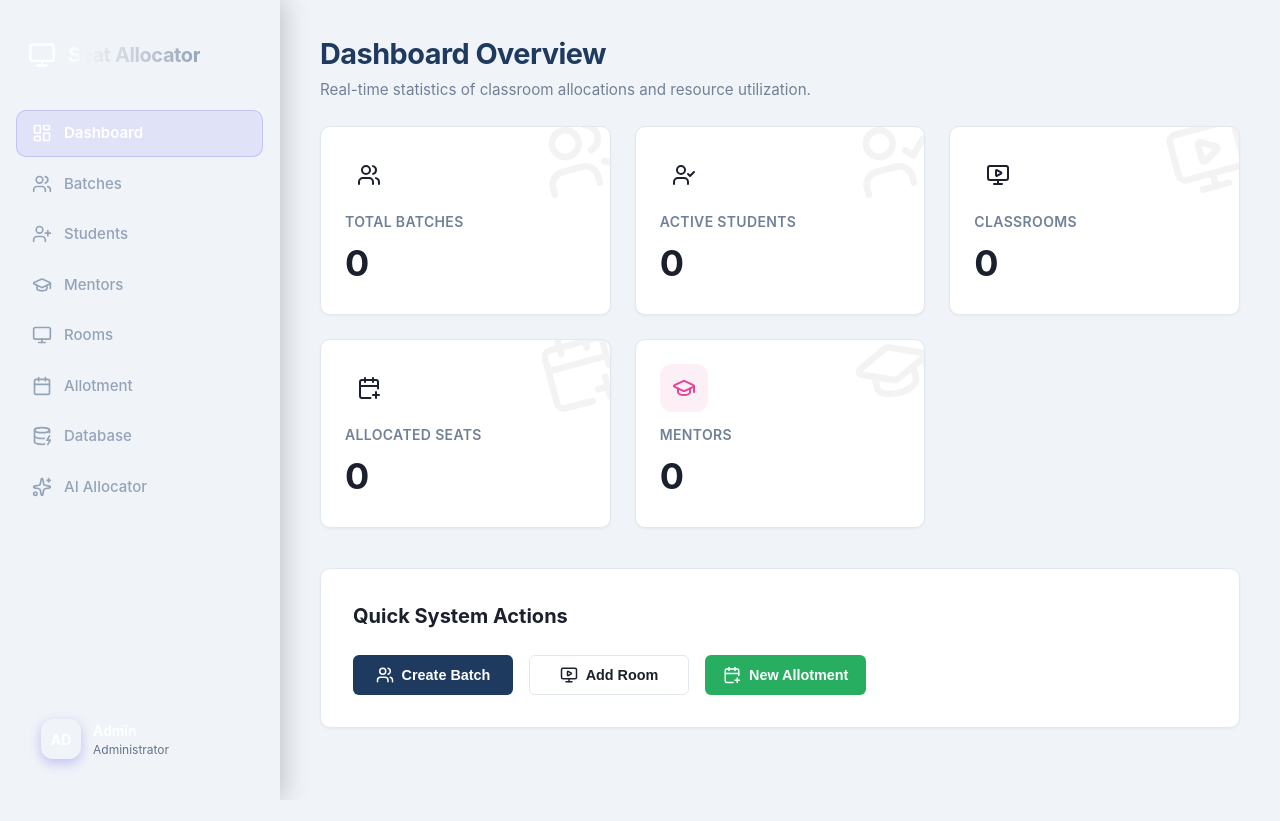
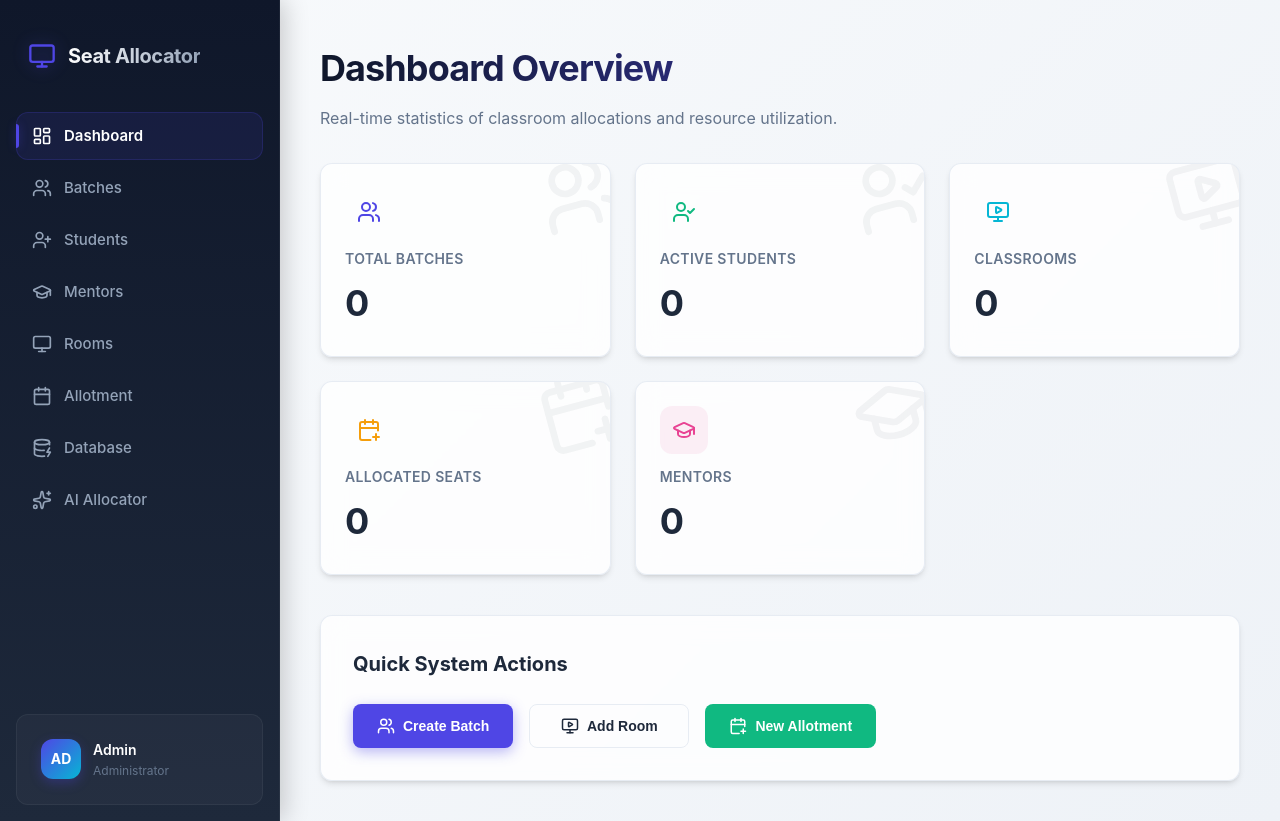
Before and after one commit to Shashwath-K/seat_allocator_dbms, a React (Vite) app in the folder frontend/: page / in a window 1280 px wide. Before the commit the page ends 800 px from the top, so only its background shows below. Built offline with nearby package versions, Linux system fonts and the light colour scheme.

Commit message:
CI-04: Side bar and main pages layout updated with modular views

```diff
--- a/frontend/src/index.css
+++ b/frontend/src/index.css
@@ -1,27 +1,44 @@
 :root {
-  /* Premium Color Palette */
-  --bg-color: #f0f4f8;
-  --surface-color: #ffffff;
-  --primary-color: #1e3a5f;
-  --primary-hover: #16304f;
-  --accent-color: #5ea8e0;
-  --success-color: #27ae60;
-  --danger-color: #e74c3c;
-  --text-main: #1a202c;
-  --text-muted: #718096;
-  --border-color: #e2e8f0;
+  /* Premium Design System - 'The Deuce' Indigo Palette */
+  --bg-color: #f8fafc;
+  --bg-gradient: linear-gradient(135deg, #f8fafc 0%, #eef2f7 100%);
 
-  /* Shadows & Borders */
-  --shadow-sm: 0 1px 3px rgba(0,0,0,0.05);
-  --shadow-md: 0 4px 6px -1px rgba(0,0,0,0.1), 0 2px 4px -1px rgba(0,0,0,0.06);
-  --shadow-lg: 0 10px 15px -3px rgba(0,0,0,0.1), 0 4px 6px -2px rgba(0,0,0,0.05);
-  --radius-sm: 6px;
-  --radius-md: 10px;
-  --radius-lg: 16px;
+  --primary: #4f46e5;
+  --primary-glow: rgba(79, 70, 229, 0.4);
+  --primary-hover: #4338ca;
 
-  /* Typography */
-  --font-family: 'Inter', system-ui, -apple-system, sans-serif;
+  --secondary: #0f172a;
+  --accent: #06b6d4;
+  --accent-glow: rgba(6, 182, 212, 0.3);
+
+  --surface: #ffffff;
+  --surface-glass: rgba(255, 255, 255, 0.8);
+  --surface-border: rgba(226, 232, 240, 0.8);
+
+  --success: #10b981;
+  --warning: #f59e0b;
+  --danger: #ef4444;
+
+  --text-main: #1e293b;
+  --text-muted: #64748b;
+  --text-on-primary: #ffffff;
+
+  /* Modern Tokens */
+  --radius-sm: 8px;
+  --radius-md: 12px;
+  --radius-lg: 20px;
+  --radius-full: 9999px;
+
+  --shadow-sm: 0 1px 2px 0 rgb(0 0 0 / 0.05);
+  --shadow-md: 0 4px 6px -1px rgb(0 0 0 / 0.1), 0 2px 4px -2px rgb(0 0 0 / 0.1);
+  --shadow-lg: 0 10px 15px -3px rgb(0 0 0 / 0.1), 0 4px 6px -4px rgb(0 0 0 / 0.1);
+  --shadow-xl: 0 20px 25px -5px rgb(0 0 0 / 0.1), 0 8px 10px -6px rgb(0 0 0 / 0.1);
+
+  --glass-blur: blur(12px);
+  --transition: all 0.3s cubic-bezier(0.4, 0, 0.2, 1);
 }
+
+@import url('https://fonts.googleapis.com/css2?family=Outfit:wght@300;400;500;600;700&display=swap');
 
 * {
   box-sizing: border-box;
@@ -30,54 +47,91 @@
 }
 
 body {
-  font-family: var(--font-family);
-  background-color: var(--bg-color);
+  font-family: 'Outfit', -apple-system, BlinkMacSystemFont, "Segoe UI", Roboto, sans-serif;
+  background: var(--bg-gradient);
   color: var(--text-main);
-  line-height: 1.5;
+  line-height: 1.6;
   -webkit-font-smoothing: antialiased;
+  min-height: 100vh;
 }
 
-/* App Shell */
+/* Scrollbar Modernization */
+::-webkit-scrollbar {
+  width: 8px;
+  height: 8px;
+}
+::-webkit-scrollbar-track {
+  background: transparent;
+}
+::-webkit-scrollbar-thumb {
+  background: #cbd5e1;
+  border-radius: 4px;
+}
+::-webkit-scrollbar-thumb:hover {
+  background: #94a3b8;
+}
+
+/* Layout Shell */
 .app-container {
   display: flex;
   min-height: 100vh;
+  background: transparent;
 }
 
 .main-content {
   flex: 1;
-  padding: 32px 40px;
+  padding: 40px;
   overflow-y: auto;
+  position: relative;
 }
 
-/* Base Components */
+/* Animations */
+.fade-in {
+  animation: fadeIn 0.5s ease-out;
+}
+
+@keyframes fadeIn {
+  from { opacity: 0; transform: translateY(10px); }
+  to { opacity: 1; transform: translateY(0); }
+}
+
+/* Global Components */
 .card {
-  background: var(--surface-color);
+  background: var(--surface-glass);
+  backdrop-filter: var(--glass-blur);
+  -webkit-backdrop-filter: var(--glass-blur);
+  border: 1px solid var(--surface-border);
   border-radius: var(--radius-md);
-  box-shadow: var(--shadow-sm);
   padding: 24px;
-  border: 1px solid var(--border-color);
-  transition: box-shadow 0.2s ease;
+  box-shadow: var(--shadow-md);
+  transition: var(--transition);
 }
 
 .card:hover {
-  box-shadow: var(--shadow-md);
+  transform: translateY(-2px);
+  box-shadow: var(--shadow-lg);
+  border-color: var(--primary-glow);
 }
 
 .page-header {
-  margin-bottom: 24px;
+  margin-bottom: 32px;
 }
 
 .page-title {
-  font-size: 1.8rem;
+  font-size: 2.25rem;
   font-weight: 700;
-  color: var(--primary-color);
-  letter-spacing: -0.5px;
+  color: var(--secondary);
+  letter-spacing: -0.025em;
+  background: linear-gradient(to right, var(--secondary), var(--primary));
+  -webkit-background-clip: text;
+  background-clip: text;
+  -webkit-text-fill-color: transparent;
 }
 
 .page-subtitle {
-  font-size: 0.95rem;
+  font-size: 1rem;
   color: var(--text-muted);
-  margin-top: 4px;
+  margin-top: 8px;
 }
 
 /* Buttons */
@@ -86,88 +140,57 @@ body {
   align-items: center;
   justify-content: center;
   gap: 8px;
-  padding: 10px 18px;
-  font-size: 0.9rem;
+  padding: 12px 24px;
+  font-size: 0.875rem;
   font-weight: 600;
   border-radius: var(--radius-sm);
   border: none;
   cursor: pointer;
-  transition: all 0.2s ease;
+  transition: var(--transition);
+  position: relative;
+  overflow: hidden;
 }
 
 .btn:active {
-  transform: scale(0.97);
+  transform: scale(0.96);
 }
 
 .btn-primary {
-  background: var(--primary-color);
-  color: #fff;
+  background: var(--primary);
+  color: var(--text-on-primary);
+  box-shadow: 0 4px 14px 0 var(--primary-glow);
 }
+
 .btn-primary:hover {
   background: var(--primary-hover);
+  box-shadow: 0 6px 20px rgba(79, 70, 229, 0.23);
 }
 
 .btn-success {
-  background: var(--success-color);
-  color: #fff;
-}
-.btn-success:hover {
-  background: #219653;
+  background: var(--success);
+  color: white;
 }
 
 .btn-outline {
   background: transparent;
-  border: 1px solid var(--border-color);
+  border: 1.5px solid var(--surface-border);
   color: var(--text-main);
 }
+
 .btn-outline:hover {
-  background: #f7fafc;
-  border-color: #cbd5e0;
-}
-
-/* Tables */
-table {
-  width: 100%;
-  border-collapse: separate;
-  border-spacing: 0;
-  margin-top: 16px;
-}
-
-th {
-  background: #f8fafc;
-  color: var(--text-muted);
-  font-weight: 600;
-  font-size: 0.85rem;
-  text-transform: uppercase;
-  letter-spacing: 0.5px;
-  padding: 14px 16px;
-  text-align: left;
-  border-bottom: 1px solid var(--border-color);
-}
-
-td {
-  padding: 16px;
-  border-bottom: 1px solid var(--border-color);
-  font-size: 0.95rem;
-  vertical-align: middle;
-}
-
-tr:last-child td {
-  border-bottom: none;
-}
-
-tr:hover td {
-  background-color: #f7fafc;
+  background: white;
+  border-color: var(--primary);
+  color: var(--primary);
 }
 
 /* Forms */
 .form-group {
-  margin-bottom: 20px;
+  margin-bottom: 24px;
 }
 
 .form-label {
   display: block;
-  font-size: 0.85rem;
+  font-size: 0.875rem;
   font-weight: 600;
   color: var(--text-main);
   margin-bottom: 8px;
@@ -175,65 +198,104 @@ tr:hover td {
 
 .form-control {
   width: 100%;
-  padding: 12px 14px;
-  border: 1px solid var(--border-color);
+  padding: 12px 16px;
+  background: white;
+  border: 1.5px solid var(--surface-border);
   border-radius: var(--radius-sm);
   font-size: 0.95rem;
-  font-family: var(--font-family);
-  transition: border-color 0.2s ease, box-shadow 0.2s ease;
+  font-family: inherit;
+  transition: var(--transition);
 }
 
 .form-control:focus {
   outline: none;
-  border-color: var(--accent-color);
-  box-shadow: 0 0 0 3px rgba(94, 168, 224, 0.15);
+  border-color: var(--primary);
+  box-shadow: 0 0 0 4px var(--primary-glow);
 }
 
 /* Badges */
 .badge {
   display: inline-flex;
   align-items: center;
-  padding: 4px 10px;
-  border-radius: 20px;
+  padding: 4px 12px;
+  border-radius: var(--radius-full);
   font-size: 0.75rem;
   font-weight: 600;
-}
-.badge-blue {
-  background: #ebf8ff;
-  color: #2b6cb0;
-}
-.badge-green {
-  background: #f0fff4;
-  color: #2f855a;
-}
-.badge-gray {
-  background: #edf2f7;
-  color: #4a5568;
+  letter-spacing: 0.025em;
 }
 
-/* Navigation Tabs */
+.badge-blue { background: rgba(59, 130, 246, 0.1); color: #2563eb; }
+.badge-green { background: rgba(16, 185, 129, 0.1); color: #059669; }
+.badge-purple { background: rgba(139, 92, 246, 0.1); color: #7c3aed; }
+.badge-gray { background: rgba(100, 116, 139, 0.1); color: #475569; }
+
+/* Tabs */
 .tabs {
   display: flex;
-  gap: 8px;
-  border-bottom: 1px solid var(--border-color);
-  margin-bottom: 24px;
+  gap: 12px;
+  margin-bottom: 32px;
+  padding: 4px;
+  background: rgba(0,0,0,0.03);
+  border-radius: var(--radius-md);
+  width: fit-content;
 }
 
 .tab {
-  padding: 12px 20px;
-  font-size: 0.95rem;
+  padding: 10px 20px;
+  font-size: 0.875rem;
   font-weight: 600;
   color: var(--text-muted);
-  border-bottom: 2px solid transparent;
+  border-radius: var(--radius-sm);
   cursor: pointer;
-  transition: all 0.2s ease;
+  transition: var(--transition);
+  border: none;
+  background: transparent;
+  display: flex;
+  align-items: center;
+  gap: 8px;
 }
 
 .tab:hover {
   color: var(--text-main);
+  background: rgba(255,255,255,0.5);
 }
 
 .tab.active {
-  color: var(--primary-color);
-  border-bottom-color: var(--primary-color);
+  color: var(--primary);
+  background: white;
+  box-shadow: var(--shadow-sm);
 }
+
+/* Table Modernization */
+.table-container {
+  overflow-x: auto;
+  border-radius: var(--radius-md);
+  border: 1px solid var(--surface-border);
+}
+
+table {
+  width: 100%;
+  border-collapse: collapse;
+}
+
+th {
+  background: #f8fafc;
+  padding: 16px;
+  text-align: left;
+  font-size: 0.75rem;
+  font-weight: 700;
+  text-transform: uppercase;
+  color: var(--text-muted);
+  letter-spacing: 0.05em;
+  border-bottom: 1px solid var(--surface-border);
+}
+
+td {
+  padding: 20px 16px;
+  font-size: 0.9375rem;
+  border-bottom: 1px solid var(--surface-border);
+  color: var(--text-main);
+}
+
+tr:last-child td { border-bottom: none; }
+tr:hover td { background: rgba(79, 70, 229, 0.02); }
```
